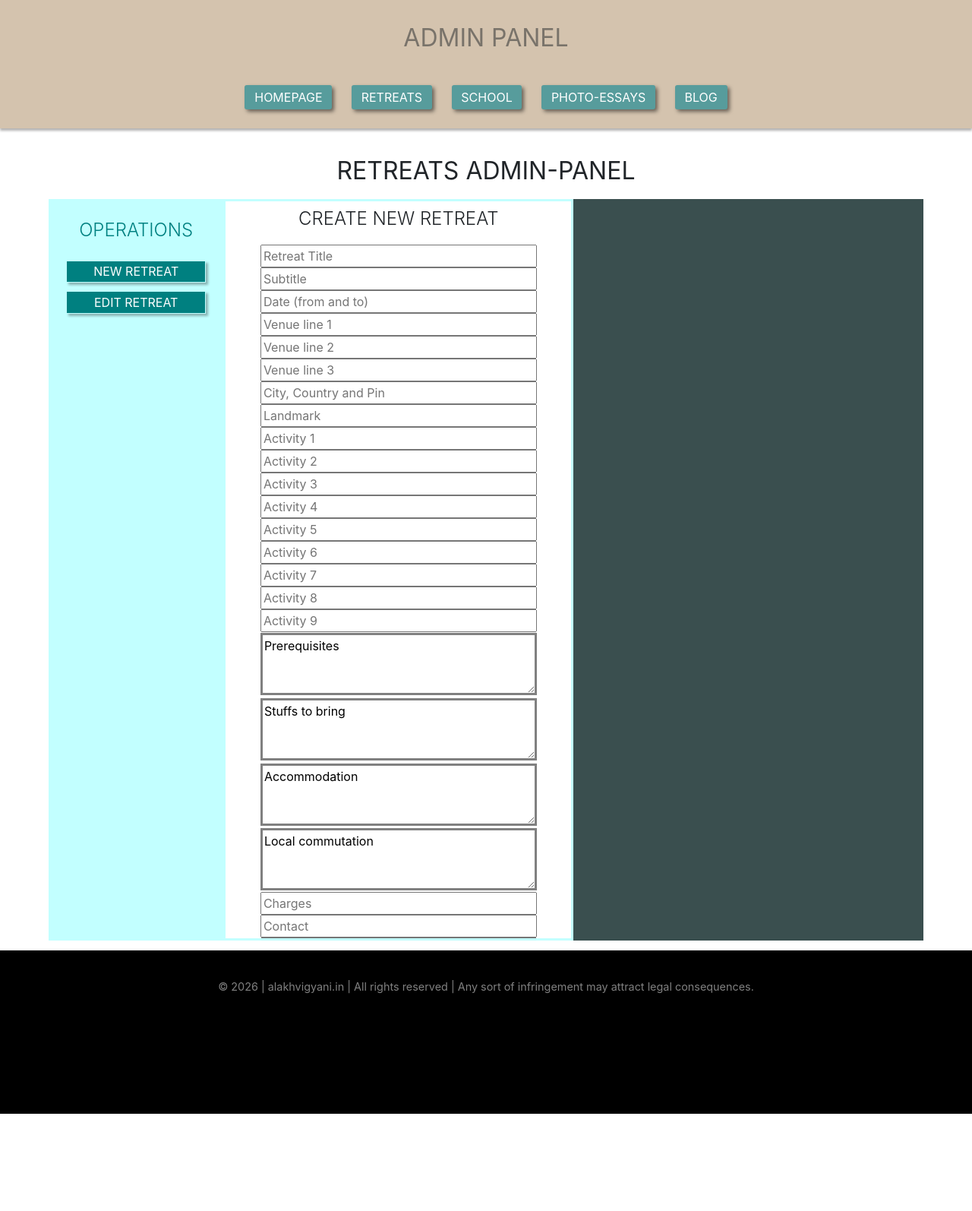
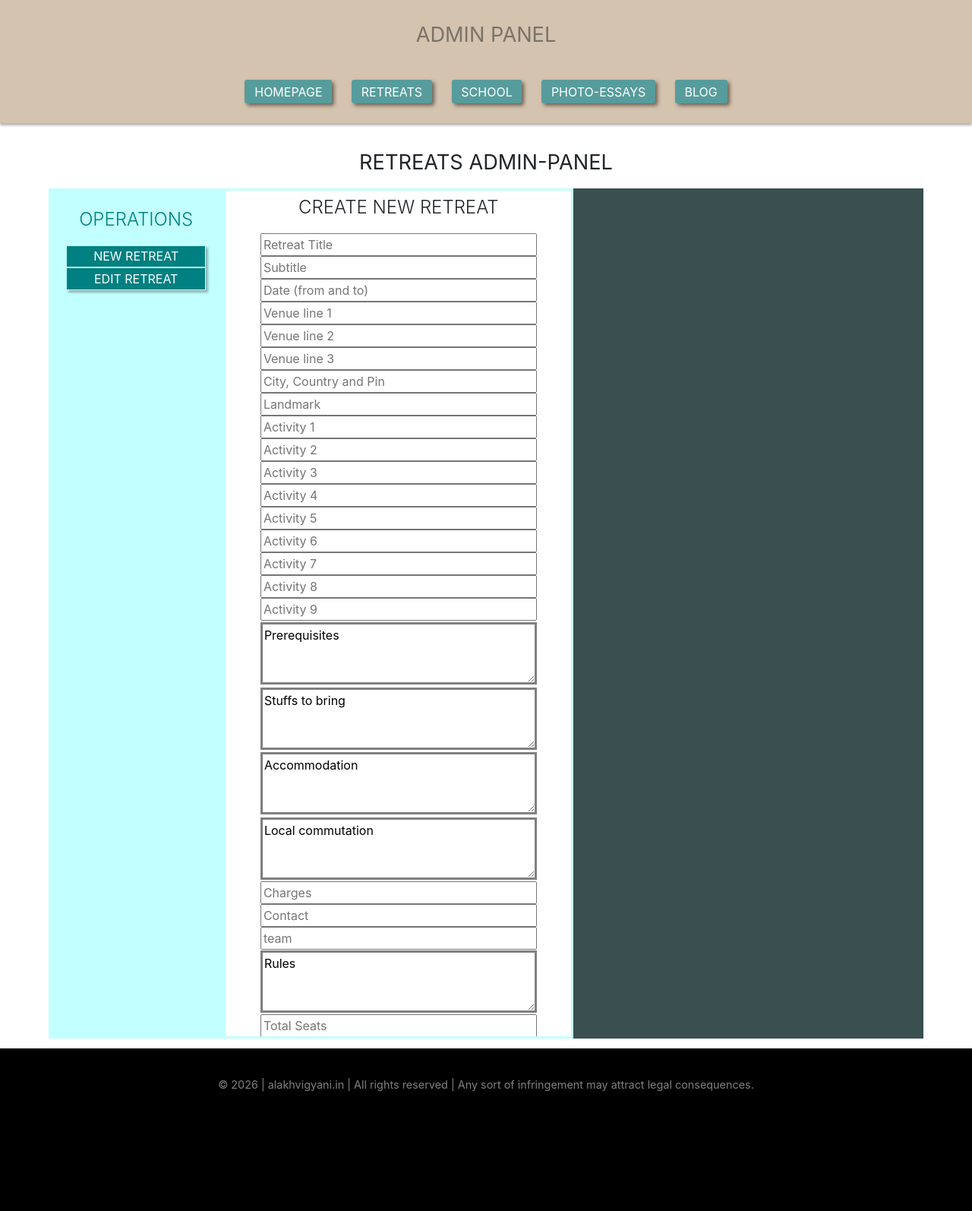
Before and after one commit to webwritart/Alakh_Vigyani, a Flask app: page /admin_panel/retreats in a window 1280 px wide. Shown: the part 50-1644 px from the top of the page at 76% size. Before the commit the page ends 1516 px from the top, so only its background shows below. Run offline with Flask 3, Linux system fonts and the light colour scheme; the visitor is signed in with stand-in values (Sample User, id 1); some libraries are stand-ins or nearby versions.

Commit message:
add retreat admin form

```diff
--- a/app.py
+++ b/app.py
@@ -18,8 +18,8 @@ load_dotenv()
 
 app = Flask(__name__)
 app.secret_key = os.environ.get('APP_SECRET')
-app.config['SQLALCHEMY_DATABASE_URI'] = "sqlite:///alakh.db"
-# app.config['SQLALCHEMY_DATABASE_URI'] = os.environ.get('DB_URI')
+# app.config['SQLALCHEMY_DATABASE_URI'] = "sqlite:///alakh.db"
+app.config['SQLALCHEMY_DATABASE_URI'] = os.environ.get('DB_URI')
 app.config['MAIL_SERVER'] = 'smtp.gmail.com'
 app.config['MAIL_PORT'] = 465
 app.config['MAIL_USERNAME'] = os.environ.get('MAIL_USERNAME')
@@ -48,5 +48,5 @@ def load_user(member_id):
 
 
 if __name__ == '__main__':
-    # app.run(host='0.0.0.0', port=5000)
-    app.run(debug=True)
+    app.run(host='0.0.0.0', port=5000)
+    # app.run(debug=True)
--- a/routes/admin_panel.py
+++ b/routes/admin_panel.py
@@ -1,8 +1,12 @@
+import json
+import os
+
 from flask import Blueprint, render_template, request, flash, send_file, redirect, url_for, session, Response
 from flask_login import current_user, login_required, login_user, logout_user
 from extensions import current_year, db
 from operations.messenger import send_email
 from models.member import Role, Member, Retreat, RetreatFeedbacks, RetreatSuggestions
+from operations.miscellaneous import uuid_generator
 
 
 admin_panel = Blueprint('admin_panel', __name__, static_folder='static', template_folder='templates/admin_panel')
@@ -13,8 +17,6 @@ admin_panel = Blueprint('admin_panel', __name__, static_folder='static', templat
 def main_dashboard():
     admin = db.session.query(Role).filter_by(name='admin').scalar()
     super_admin = db.session.query(Role).filter_by(name='super-admin').scalar()
-    print(admin)
-    print(super_admin)
     return render_template('main_dashboard.html', current_year=current_year)
 
 
@@ -33,9 +35,84 @@ def retreats():
 @admin_panel.route('/submit_new_retreat', methods=['GET', 'POST'])
 def submit_new_retreat():
     if request.method == 'POST':
-        data = request.get_json()
-        print(data)
-    return Response(status=204)
+        title = request.form.get('title')
+        title_list = []
+        all_retreat = db.session.query(Retreat).all()
+        for retreat in all_retreat:
+            title_list.append(retreat.title.lower())
+        if title.lower() not in title_list:
+            subtitle = request.form.get('subtitle')
+            date = request.form.get('date')
+            v1 = request.form.get('v1')
+            v2 = request.form.get('v2')
+            v3 = request.form.get('v3')
+            city_country_pin = request.form.get('city_country_pin')
+            landmark = request.form.get('landmark')
+            a1 = request.form.get('a1')
+            a2 = request.form.get('a2')
+            a3 = request.form.get('a3')
+            a4 = request.form.get('a4')
+            a5 = request.form.get('a5')
+            a6 = request.form.get('a6')
+            a7 = request.form.get('a7')
+            a8 = request.form.get('a8')
+            a9 = request.form.get('a9')
+            prerequisites = request.form.get('prerequisites')
+            stuffs_to_bring = request.form.get('stuffs_to_bring')
+            accommodation = request.form.get('accommodation')
+            local_commutation = request.form.get('local_commutation')
+            charges = request.form.get('charges')
+            contact = request.form.get('contact')
+            team = request.form.get('team')
+            rules = request.form.get('rules')
+            total_seats = request.form.get('total_seats')
+            early_bird_seats = request.form.get('early_bird_seats')
+            uuid = uuid_generator('Retreat')
+            entry = Retreat(
+                uuid=uuid,
+                title=title,
+                subtitle=subtitle,
+                date=date,
+                venue_line_1=v1,
+                venue_line_2=v2,
+                venue_line_3=v3,
+                city_country_pin=city_country_pin,
+                landmark=landmark,
+                activity_1=a1,
+                activity_2=a2,
+                activity_3=a3,
+                activity_4=a4,
+                activity_5=a5,
+                activity_6=a6,
+                activity_7=a7,
+                activity_8=a8,
+                activity_9=a9,
+                prerequisites=prerequisites,
+                stuffs_to_bring=stuffs_to_bring,
+                accommodation=accommodation,
+                local_commutation=local_commutation,
+                charges=charges,
+                contact=contact,
+                team=team,
+                rules=rules,
+                total_seats=total_seats,
+                early_bird_seats=early_bird_seats
+            )
+            db.session.add(entry)
+            db.session.commit()
+            if request.files['cover']:
+                cover = request.files['cover']
+                # write compression if large and PNG to JPG conversion code here
+                folder = 'static/images/retreats/'+str(uuid)+'/'
+                os.makedirs(folder, exist_ok=True)
+                cover_path = folder + 'cover_'+ str(uuid) +'.jpg'
+                cover.save(cover_path)
+
+            flash('Retreat details added successfully', 'success')
+        else:
+            flash('Retreat with same title already exists! Aborted', 'error')
+
+    return redirect(request.referrer)
 
 @admin_panel.route('/school', methods=['GET', 'POST'])
 @login_required
@@ -53,8 +130,3 @@ def photography():
 @login_required
 def blog():
     return render_template('admin_blog.html', current_year=current_year)
-
-
-@admin_panel.route('/new_retreat', methods=['GET', 'POST'])
-def new_retreat_datafeed():
-    pass
--- a/routes/templates/admin_panel/admin_retreats.html
+++ b/routes/templates/admin_panel/admin_retreats.html
@@ -2,10 +2,7 @@
 {% block sub_dashboard %}
 
 <style>
-.operations-menu-column button {
-    padding:1% 0%;
-    margin: 3% 0%;
-}
+
 </style>
 
 <p class="admin-page-heading heading-medium text-center ">RETREATS ADMIN-PANEL</p>
@@ -18,35 +15,45 @@
     </div>
     <div class="operations-canvas-column">
         <div class="default-form-container">
-            <form id="newRetreat" style="width:80%;" action="{{ url_for('admin_panel.new_retreat_datafeed') }}">
+            <form id="newRetreat" style="width:80%;" method="post" action="{{url_for('admin_panel.submit_new_retreat')}}"
+                  enctype="multipart/form-data">
                 <p class="heading-small text-center"> CREATE NEW RETREAT</p>
-                <input type="text" name="title" placeholder="Retreat Title" required>
-                <input type="text" name="subtitle" placeholder="Subtitle">
-                <input type="text" name="date" placeholder="Date (from and to)">
-                <input type="text" name="v1" placeholder="Venue line 1">
-                <input type="text" name="v2" placeholder="Venue line 2">
-                <input type="text" name="v3" placeholder="Venue line 3">
-                <input type="text" name="city_country_pin" placeholder="City, Country and Pin">
-                <input type="text" name="landmark" placeholder="Landmark">
-                <input type="text" name="a1" placeholder="Activity 1">
-                <input type="text" name="a2" placeholder="Activity 2">
-                <input type="text" name="a3" placeholder="Activity 3">
-                <input type="text" name="a4" placeholder="Activity 4">
-                <input type="text" name="a5" placeholder="Activity 5">
-                <input type="text" name="a6" placeholder="Activity 6">
-                <input type="text" name="a7" placeholder="Activity 7">
-                <input type="text" name="a8" placeholder="Activity 8">
-                <input type="text" name="a9" placeholder="Activity 9">
-                <textarea rows="3" name="prerequisites">Prerequisites</textarea>
-                <textarea rows="3" name="stuffs_to_bring">Stuffs to bring</textarea>
-                <textarea rows="3" name="accommodation">Accommodation</textarea>
-                <textarea rows="3" name="local_commutation">Local commutation</textarea>
-                <input type="text" name="charges" placeholder="Charges">
-                <input type="text" name="contact" placeholder="Contact">
-                <input type="text" name="contact" placeholder="team">
-                <textarea rows="3" name="rules">Rules</textarea>
-                <input type="number" name="total_seats" placeholder="Total Seats">
-                <input type="number" name="early_bird_seats" placeholder="Early bird seats">
+                {% with messages = get_flashed_messages(with_categories=true) %}
+                    {% if messages %}
+                          {% for category, message in messages %}
+                            <div class="{{category}}">{{ message }}</div>
+                          {% endfor %}
+                    {% endif %}
+                {% endwith %}
+                <input type="text" id="title" name="title" placeholder="Retreat Title" required>
+                <input type="text" id="subtitle" name="subtitle" placeholder="Subtitle">
+                <input type="text" id="date" name="date" placeholder="Date (from and to)">
+                <input type="text" id="v1" name="v1" placeholder="Venue line 1">
+                <input type="text" id="v2" name="v2" placeholder="Venue line 2">
+                <input type="text" id="v3" name="v3" placeholder="Venue line 3">
+                <input type="text" id="city_country_pin" name="city_country_pin" placeholder="City, Country and Pin">
+                <input type="text" id="landmark" name="landmark" placeholder="Landmark">
+                <input type="text" id="a1" name="a1" placeholder="Activity 1">
+                <input type="text" id="a2" name="a2" placeholder="Activity 2">
+                <input type="text" id="a3" name="a3" placeholder="Activity 3">
+                <input type="text" id="a4" name="a4" placeholder="Activity 4">
+                <input type="text" id="a5" name="a5" placeholder="Activity 5">
+                <input type="text" id="a6" name="a6" placeholder="Activity 6">
+                <input type="text" id="a7" name="a7" placeholder="Activity 7">
+                <input type="text" id="a8" name="a8" placeholder="Activity 8">
+                <input type="text" id="a9" name="a9" placeholder="Activity 9">
+                <textarea id="prerequisites" rows="3" name="prerequisites">Prerequisites</textarea>
+                <textarea id="stuffs_to_bring" rows="3" name="stuffs_to_bring">Stuffs to bring</textarea>
+                <textarea id="accommodation" rows="3" name="accommodation">Accommodation</textarea>
+                <textarea id="local_commutation" rows="3" name="local_commutation">Local commutation</textarea>
+                <input id="charges" type="text" name="charges" placeholder="Charges">
+                <input id="contact" type="text" name="contact" placeholder="Contact">
+                <input type="text" name="team" placeholder="team">
+                <textarea id="rules" rows="3" name="rules">Rules</textarea>
+                <input id="total_seats" Type="number" name="total_seats" placeholder="Total Seats">
+                <input id="early_bird_seats" type="number" name="early_bird_seats" placeholder="Early bird seats">
+                <label>Retreat Cover</label>
+                <input type="file" name="cover" accept="image/jpeg, image/png">
                 <button class="btn-teal" type="submit">Add to database</button>
             </form>
         </div>
@@ -55,6 +62,4 @@
 
     </div>
 </div>
-
-<!--<script src="script.js" defer></script>-->
 {% endblock %}
--- a/static/css/styles.css
+++ b/static/css/styles.css
@@ -132,7 +132,7 @@ ul li:hover {
 
 /* -------------------------------------------------------- HEADINGS ------------------------------------------------ */
 .heading-medium {
-    font-size: 2rem;
+    font-size: 1.5rem;
     font-weight: 400;
 }
 .heading-small {
@@ -373,10 +373,12 @@ ul li:hover {
         padding-top:0.5%;
     }
 .admin-panel-container {
-    height: 70vh;
+    height: auto;
+    display:flex;
+    flex-direction:column;
 }
 .operations-menu-column {
-    width: 20%;
+    width: 100%;
     height: 100%;
     background:#C2FFFF;
     display: flex;
@@ -385,8 +387,12 @@ ul li:hover {
     justify-content: stretch;
     padding: 2%;
 }
+.operations-menu-column button {
+    padding:1% 0%;
+    margin: 0% 0%;
+}
 .operations-canvas-column {
-    width: 40%;
+    width: 100%;
     height: 100%;
     border: 3px solid #C2FFFF;
     display: flex;
@@ -395,7 +401,7 @@ ul li:hover {
     overflow: auto;
 }
 .status-column {
-    width: 40%;
+    width: 100%;
     height: 100%;
     background: #3A4F4F;
 }
@@ -536,6 +542,9 @@ ul li:hover {
         font-size: 2.1rem;
         font-weight: 400;
     }
+    .heading-medium {
+        font-size: 1.7rem;
+    }
     .default-form-container form {
         width: 40%;
     }
@@ -549,6 +558,35 @@ ul li:hover {
     .retreat-activities-card {
         width: 30%;
         height: 100px;
+    }
+    .admin-panel-container {
+        height: 80vh;
+        display:flex;
+        flex-direction:row;
+    }
+    .operations-menu-column {
+        width: 20%;
+        height: 100%;
+        background:#C2FFFF;
+        display: flex;
+        flex-direction: column;
+        align-items: center;
+        justify-content: stretch;
+        padding: 2%;
+    }
+    .operations-canvas-column {
+        width: 40%;
+        height: 100%;
+        border: 3px solid #C2FFFF;
+        display: flex;
+        flex-direction: column;
+        align-items: center;
+        overflow: auto;
+    }
+    .status-column {
+        width: 40%;
+        height: 100%;
+        background: #3A4F4F;
     }
 }
 
@@ -567,6 +605,9 @@ ul li:hover {
 @media only screen and (min-width: 1920px) {
     .full-page-form-container form {
         width: 40%;
+    }
+    .heading-medium {
+        font-size: 2rem;
     }
     .whatsapp {
         width: 40%;
```
Also changed, not shown: operations/miscellaneous.py (+20 -0 lines).
